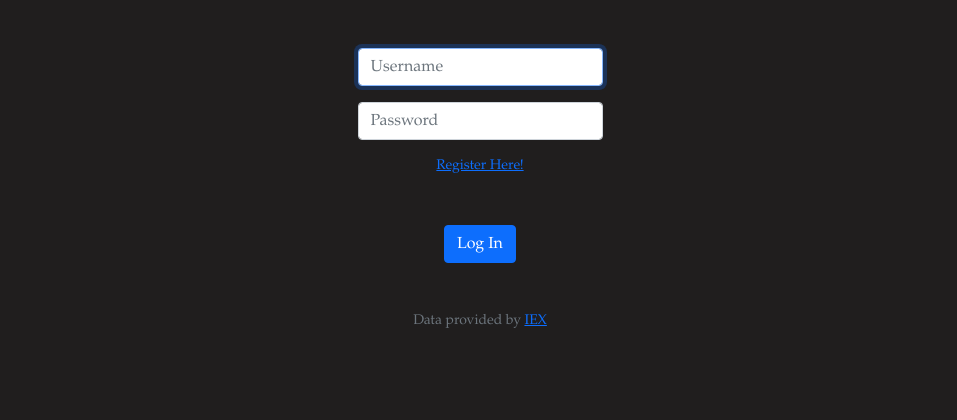
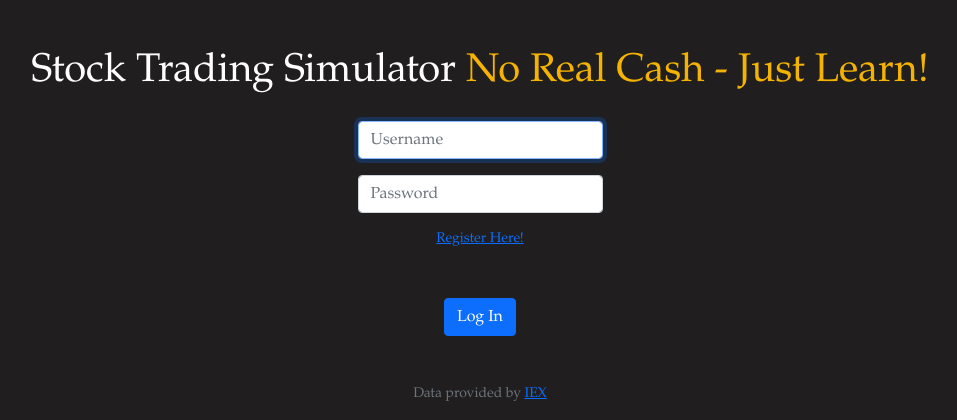
Before and after one commit to amaanjaved1/stockme.io, a Flask app: page /login in a window 1280 px wide. Shown: the part 81-501 px from the top of the page, without its empty margins (160-1117 px from the left). Run offline with Flask 2, Linux system fonts and the light colour scheme; some libraries are stand-ins or nearby versions.

Commit message:
Update login.html

```diff
--- a/templates/login.html
+++ b/templates/login.html
@@ -5,6 +5,7 @@
 {% endblock %}
 
 {% block main %}
+    <h1 style="margin-bottom:25px;"> Stock Trading Simulator <span class="title"> No Real Cash - Just Learn! </span></h1>
     <form action="/login" method="post">
         <div class="mb-3">
             <input autocomplete="off" autofocus class="form-control mx-auto w-auto" id="username" name="username" placeholder="Username" type="text">
```
